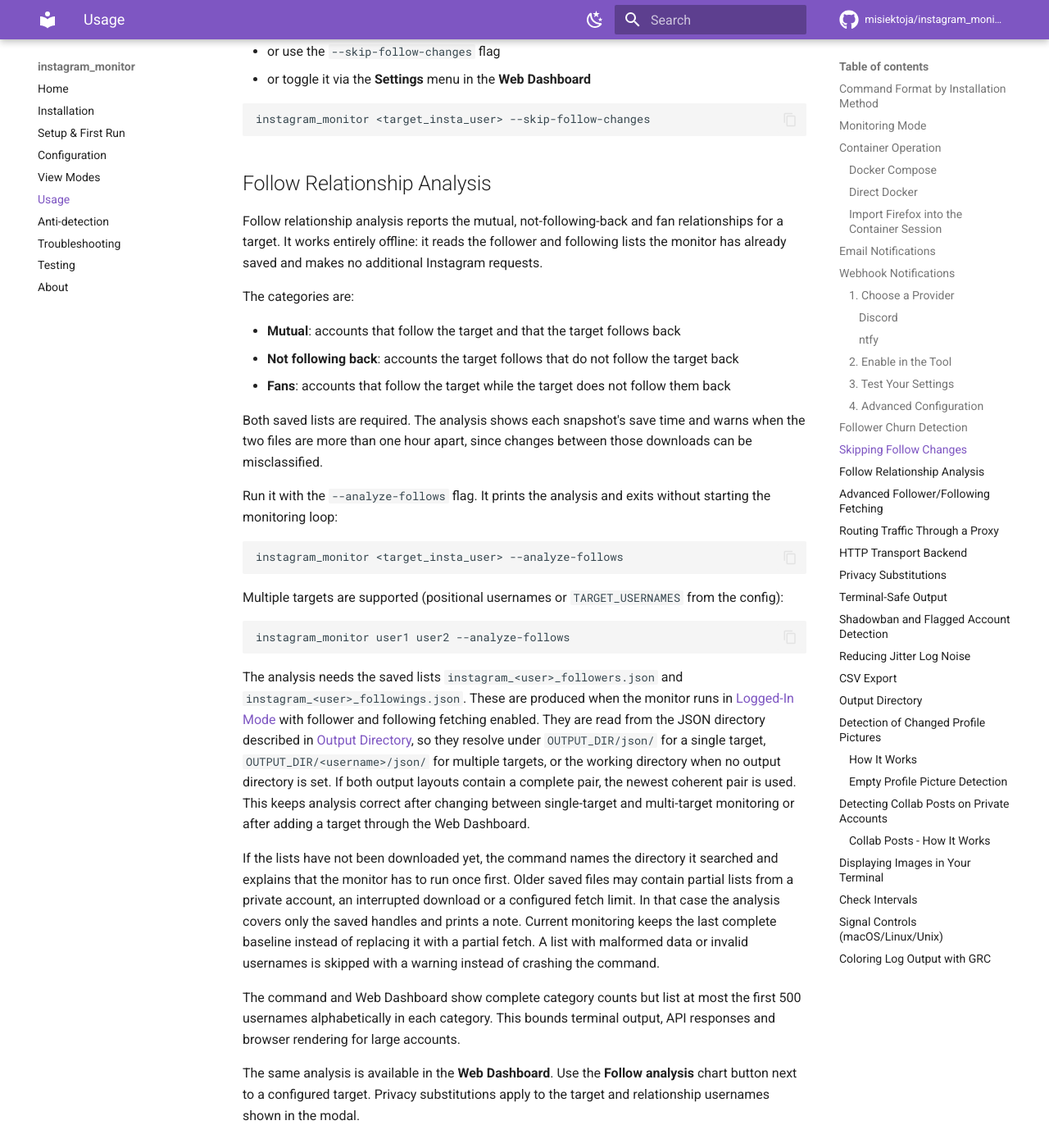
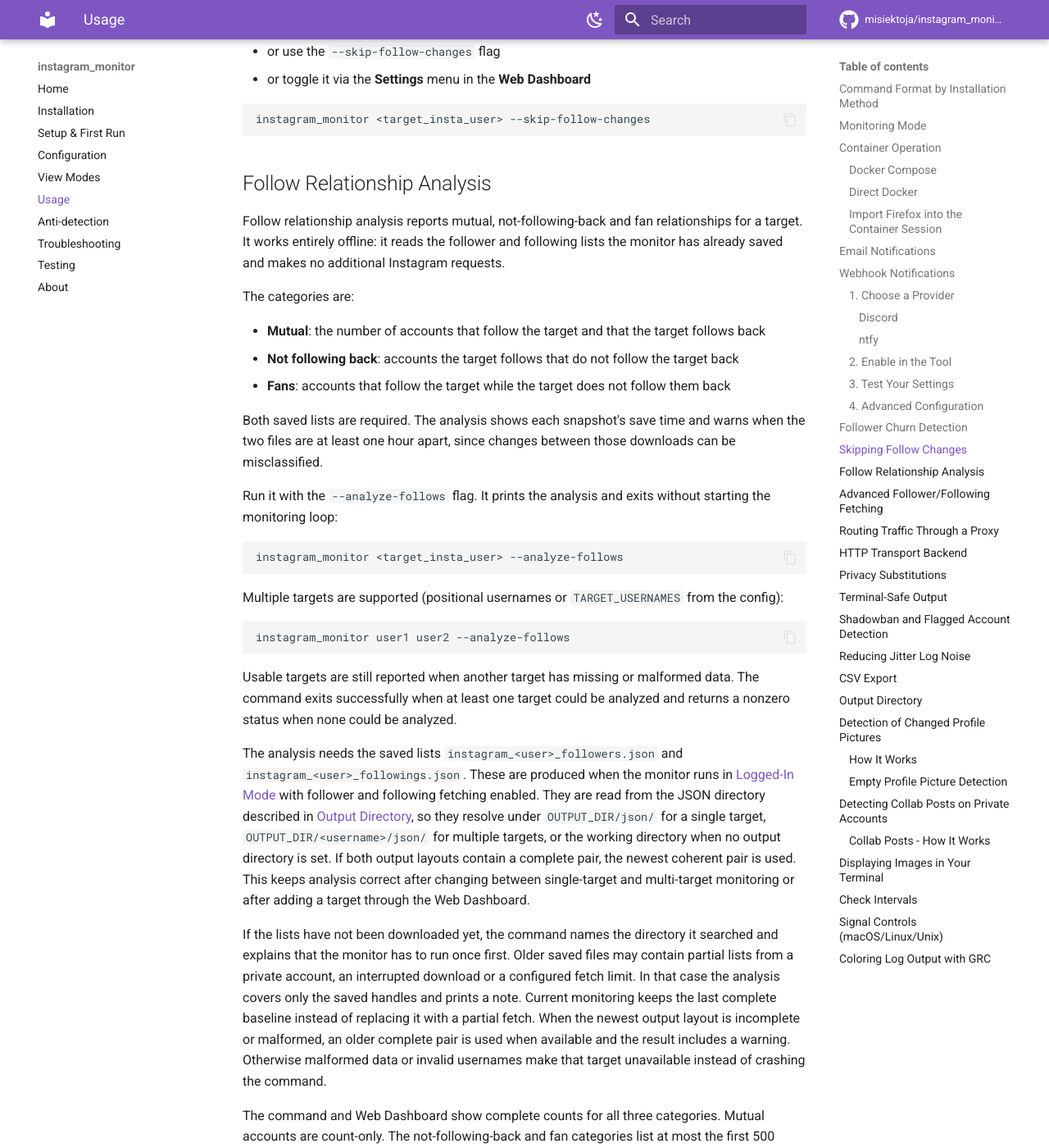
Before and after one commit to misiektoja/instagram_monitor, an MkDocs documentation site: the page built from docs/usage.md, in a window 1280 px wide and 1400 px high, scrolled down 13759 px. Shown: the whole window at 82% size. Built offline with MkDocs 1.6.1 and Material for MkDocs 9.7.7, drawn with Linux system fonts in a browser that asks for light colours; comment, search, counter and statistics services are not loaded; some of the changed text lies outside the part shown.

Commit message:
docs(usage): clarify follow analysis output

````diff
--- a/docs/usage.md
+++ b/docs/usage.md
@@ -487,15 +487,15 @@
 <a id="follow-relationship-analysis"></a>
 ## Follow Relationship Analysis
 
-Follow relationship analysis reports the mutual, not-following-back and fan relationships for a target. It works entirely offline: it reads the follower and following lists the monitor has already saved and makes no additional Instagram requests.
+Follow relationship analysis reports mutual, not-following-back and fan relationships for a target. It works entirely offline: it reads the follower and following lists the monitor has already saved and makes no additional Instagram requests.
 
 The categories are:
 
-- **Mutual**: accounts that follow the target and that the target follows back
+- **Mutual**: the number of accounts that follow the target and that the target follows back
 - **Not following back**: accounts the target follows that do not follow the target back
 - **Fans**: accounts that follow the target while the target does not follow them back
 
-Both saved lists are required. The analysis shows each snapshot's save time and warns when the two files are more than one hour apart, since changes between those downloads can be misclassified.
+Both saved lists are required. The analysis shows each snapshot's save time and warns when the two files are at least one hour apart, since changes between those downloads can be misclassified.
 
 Run it with the `--analyze-follows` flag. It prints the analysis and exits without starting the monitoring loop:
 
@@ -509,11 +509,13 @@
 instagram_monitor user1 user2 --analyze-follows
 ```
 
+Usable targets are still reported when another target has missing or malformed data. The command exits successfully when at least one target could be analyzed and returns a nonzero status when none could be analyzed.
+
 The analysis needs the saved lists `instagram_<user>_followers.json` and `instagram_<user>_followings.json`. These are produced when the monitor runs in [Logged-In Mode](configuration.md#logged-in-mode-with-session-login) with follower and following fetching enabled. They are read from the JSON directory described in [Output Directory](#output-directory), so they resolve under `OUTPUT_DIR/json/` for a single target, `OUTPUT_DIR/<username>/json/` for multiple targets, or the working directory when no output directory is set. If both output layouts contain a complete pair, the newest coherent pair is used. This keeps analysis correct after changing between single-target and multi-target monitoring or after adding a target through the Web Dashboard.
 
-If the lists have not been downloaded yet, the command names the directory it searched and explains that the monitor has to run once first. Older saved files may contain partial lists from a private account, an interrupted download or a configured fetch limit. In that case the analysis covers only the saved handles and prints a note. Current monitoring keeps the last complete baseline instead of replacing it with a partial fetch. A list with malformed data or invalid usernames is skipped with a warning instead of crashing the command.
+If the lists have not been downloaded yet, the command names the directory it searched and explains that the monitor has to run once first. Older saved files may contain partial lists from a private account, an interrupted download or a configured fetch limit. In that case the analysis covers only the saved handles and prints a note. Current monitoring keeps the last complete baseline instead of replacing it with a partial fetch. When the newest output layout is incomplete or malformed, an older complete pair is used when available and the result includes a warning. Otherwise malformed data or invalid usernames make that target unavailable instead of crashing the command.
 
-The command and Web Dashboard show complete category counts but list at most the first 500 usernames alphabetically in each category. This bounds terminal output, API responses and browser rendering for large accounts.
+The command and Web Dashboard show complete counts for all three categories. Mutual accounts are count-only. The not-following-back and fan categories list at most the first 500 usernames alphabetically. This bounds terminal output, API responses and browser rendering for large accounts.
 
 The same analysis is available in the **Web Dashboard**. Use the **Follow analysis** chart button next to a configured target. Privacy substitutions apply to the target and relationship usernames shown in the modal.
 
````
